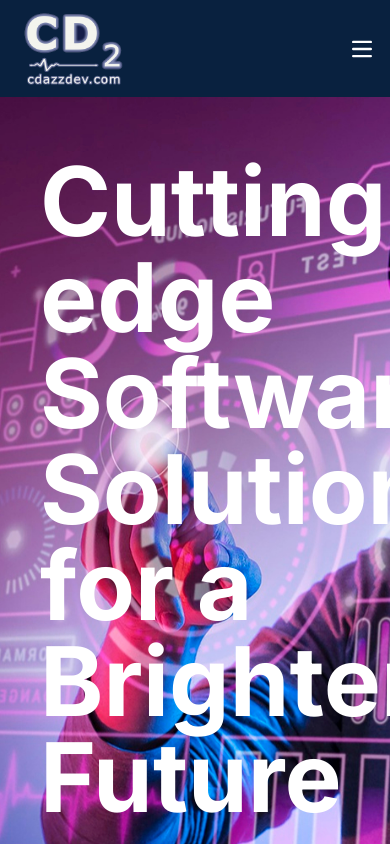
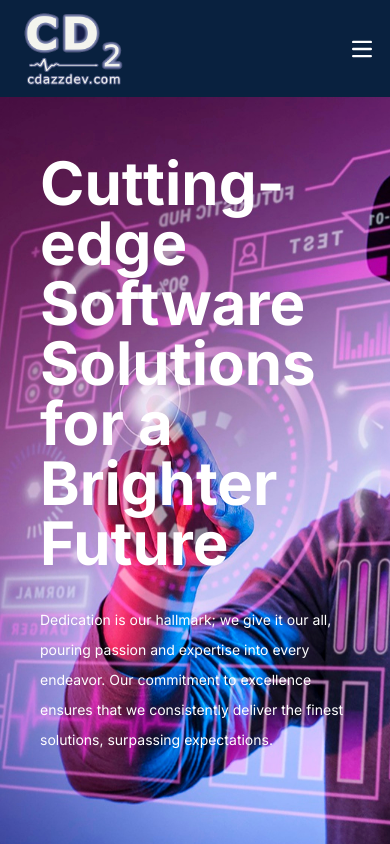
Before and after one commit to shaniAbeywick/it-company-website, a Next.js app: page / in a window 390 px wide. Shown: the top 844 px of the page. Built offline with nearby package versions, Linux system fonts and the light colour scheme.

Commit message:
adding changes to make responsive

```diff
--- a/app/components/Hero.tsx
+++ b/app/components/Hero.tsx
@@ -8,7 +8,7 @@ const Hero = () => {
         <div className="grid grid-cols-1 lg:px-4 pt-4">
           {/* the left side content of hero section */}
           <div className='flex flex-col justify-start gap-8 lg:mt-20 mt-0'>
-            <h3 className='text-8xl font-bold text-white sm:hero-title'>Cutting-edge Software Solutions for a Brighter Future </h3>
+            <h3 className='lg:text-8xl text-6xl font-bold text-white sm:hero-title'>Cutting-edge Software Solutions for a Brighter Future </h3>
             <p className="text-white sm:text-lg text-sm font-normal hero-descript">Dedication is our hallmark; we give it our all, pouring passion and expertise into every endeavor. Our commitment to excellence ensures that we consistently deliver the finest solutions, surpassing expectations.</p>
             {/* buttons of hero section */}
             {/* <div className='flex flex-row'>
```
